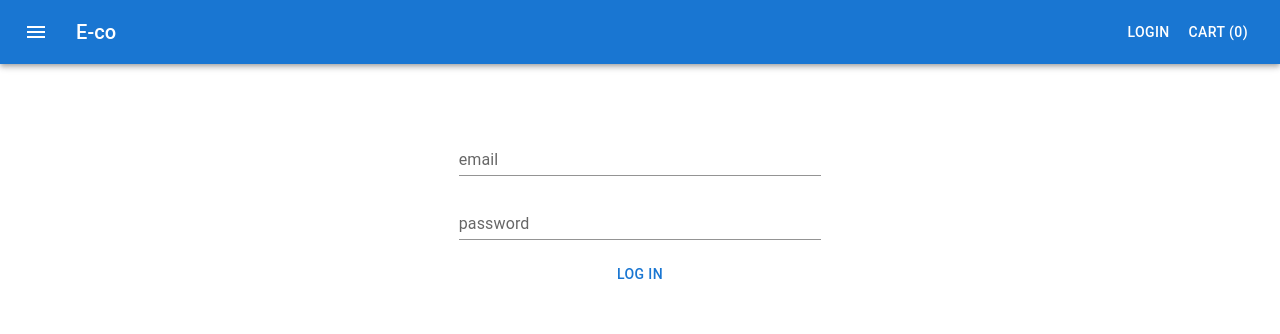
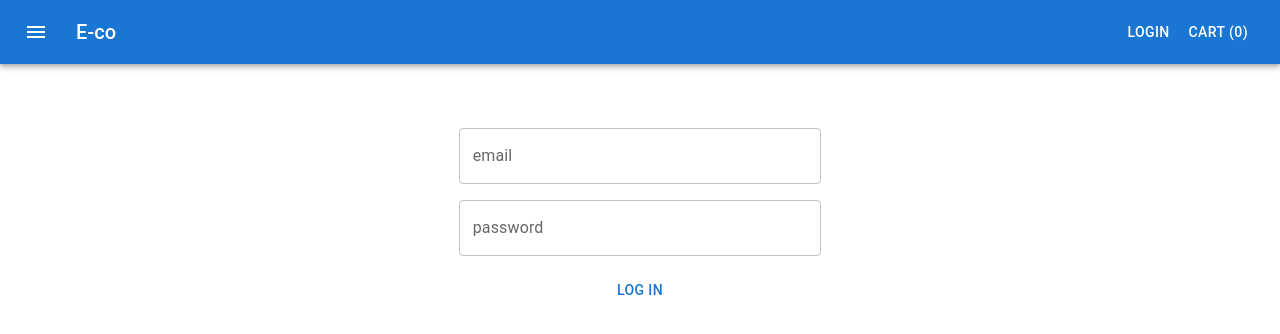
Before and after one commit to lucamartini/eco, a Next.js app: page /en/auth/login in a window 1280 px wide. Shown: the top 334 px of the page. Built offline with nearby package versions, Linux system fonts and the light colour scheme.

Commit message:
add Link to login

```diff
--- /dev/null
+++ b/app/[locale]/CartBar/AccountButton.tsx
@@ -0,0 +1,12 @@
+import Button from "@mui/material/Button";
+import { useTranslations } from "next-intl";
+import Link from "next/link";
+
+export default function AccountButton() {
+  const t = useTranslations("CartBar");
+  return (
+    <Button color="inherit">
+      <Link href={"/auth/login"}>{t("login")}</Link>
+    </Button>
+  );
+}
--- a/app/[locale]/CartBar/index.tsx
+++ b/app/[locale]/CartBar/index.tsx
@@ -2,15 +2,13 @@ import AppBar from "@mui/material/AppBar";
 import Box from "@mui/material/Box";
 import Toolbar from "@mui/material/Toolbar";
 import Typography from "@mui/material/Typography";
-import Button from "@mui/material/Button";
 import IconButton from "@mui/material/IconButton";
 import MenuIcon from "@mui/icons-material/Menu";
 import Link from "next/link";
 import CartButton from "./CartButton";
-import { useTranslations } from "next-intl";
+import AccountButton from "./AccountButton";
 
 export default function CartBar() {
-  const t = useTranslations("CartBar");
   return (
     <Box sx={{ flexGrow: 1 }}>
       <AppBar position="static">
@@ -27,7 +25,7 @@ export default function CartBar() {
           <Typography variant="h6" component="div" sx={{ flexGrow: 1 }}>
             <Link href="/">E-co </Link>
           </Typography>
-          <Button color="inherit">{t("login")}</Button>
+          <AccountButton />
           <CartButton />
         </Toolbar>
       </AppBar>
--- a/app/[locale]/auth/login/page.tsx
+++ b/app/[locale]/auth/login/page.tsx
@@ -50,7 +50,6 @@ export default function Login() {
                 render={({ field }) => (
                   <TextField
                     {...field}
-                    variant="standard"
                     label={t("email")}
                     fullWidth
                     error={Boolean(errors?.email)}
@@ -67,7 +66,6 @@ export default function Login() {
                 render={({ field }) => (
                   <TextField
                     {...field}
-                    variant="standard"
                     label={t("password")}
                     fullWidth
                     error={Boolean(errors?.password)}
```
